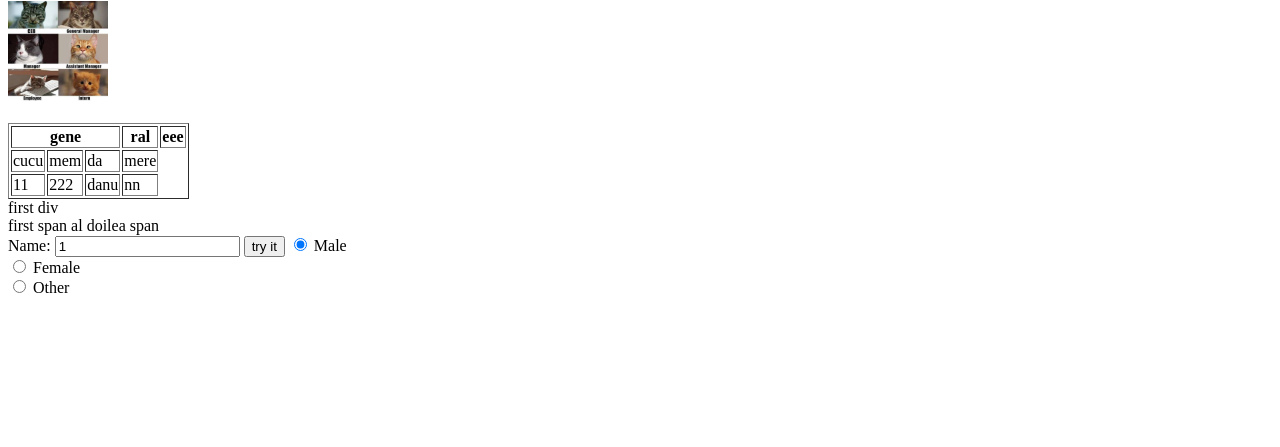
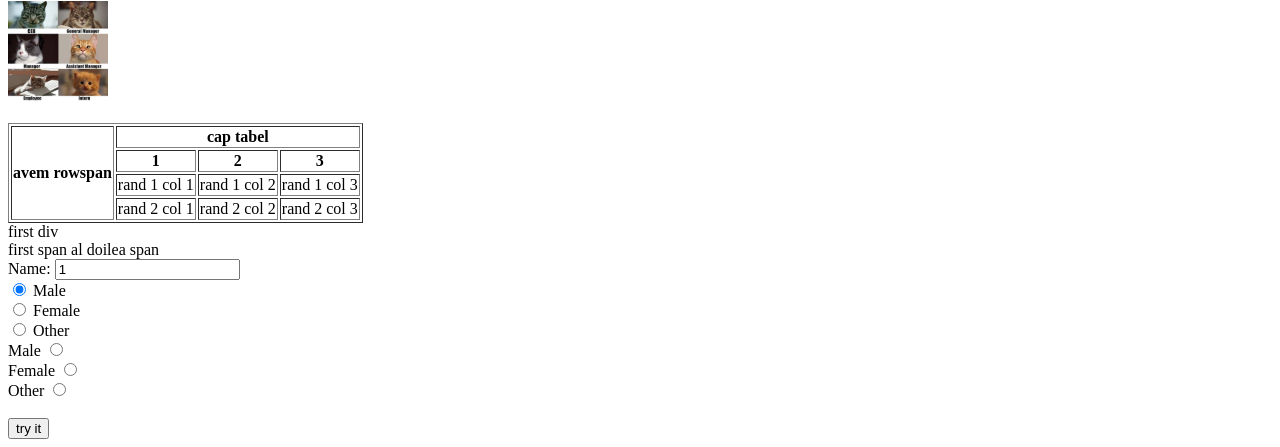
Before and after one commit to tamaleha/tamaleha.github.io, a plain HTML site: page index.html in a window 1280 px wide. Shown: the part 623-1070 px from the top of the page. Before the commit the page ends 946 px from the top, so only its background shows below. Drawn offline with Linux system fonts and the light colour scheme.

Commit message:
Update index.html

```diff
--- a/index.html
+++ b/index.html
@@ -35,47 +35,62 @@ si inca unul
 <img src="pisica.jpg" width="100" title="matza sefa">
 <br>
 <br>
-
-<table border="1">
+    <table border="1">
     <tr>
-        <th colspan="3>"
-    <th>gene</th>
-    <th>ral</th>
-    <th>eee</th>
+    <th rowspan="4">avem rowspan </th>
+    <th colspan="3">cap tabel </th>
+    <tr>
+    <th>  1 </th>
+    <th>  2 </th>
+    <th>  3  </th>
 </tr>
-    <td>cucu</td>
-    <td>mem</td>
-    <td>da</td>
-    <td>mere</td>
-    <tr>
-        <td>11</td>
-        <td>222</td>
-        <td>danu</td>
-        <td>nn</td>
-        </tr>
-
+<tr>
+<td> rand 1 col 1 </td>
+<td> rand 1 col 2 </td>
+<td> rand 1 col 3 </td>
+</tr>
+<tr>
+<td> rand 2 col 1 </td>
+<td> rand 2 col 2 </td>
+<td> rand 2 col 3 </td>
+</tr>
 </table>
-
 
 <div>
     first div
 </div>
+
 <span>
-first  span
+   first  span
 </span>
+
 <span>
     al doilea span
 </span>
 
-<form>
+<form action>
     <label for="primulText">Name:</label>
-    <input id="primulText"  name="primulText" type="text" placeholder="scrie ceva" value="1">
-    <button>try it</button>
+    <input id="primulText"  name="primulText" type="text"
+
+placeholder="scrie ceva" value="1">
+    <div>
     <input type="radio" name="gender" value="male" checked> Male<br>
     <input type="radio" name="gender" value="female"> Female<br>
     <input type="radio" name="gender" value="other"> Other
+</div>
+<div>
+<label for="male"> Male </label>
+<input type="radio" name="gender2" id="male" value="male">
+<br>
+<label for="female">Female</label>
+<input type="radio" name="gender2" id="female" value="female">
+<br>
+<label for="other">Other</label>
+<input type="radio" name="gender2" id="other" value="other">
+<br>
+<br>
+</div>
+ <button>try it</button>
 </form>
-<br>
-
 </body>
 </html>
```
